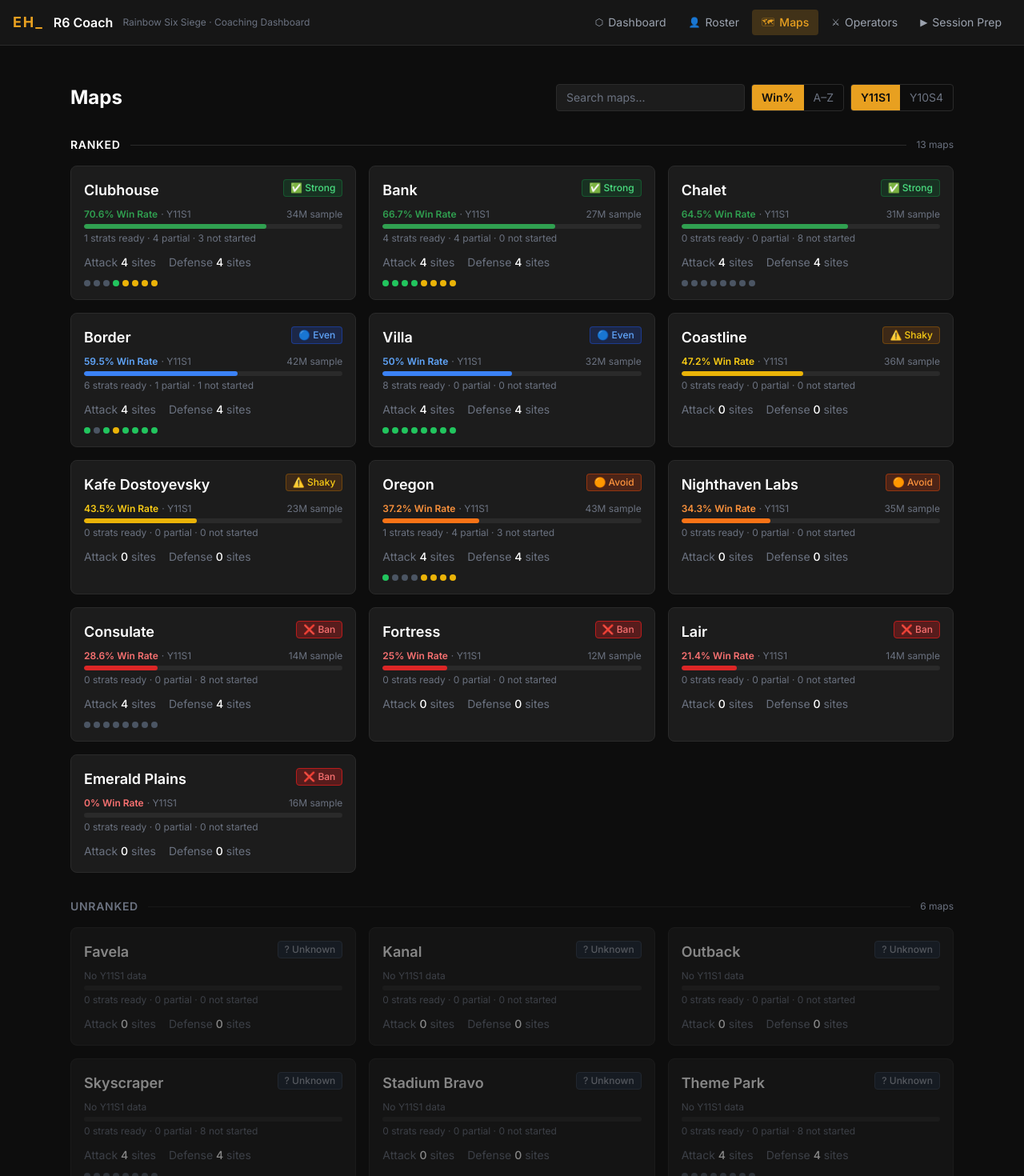
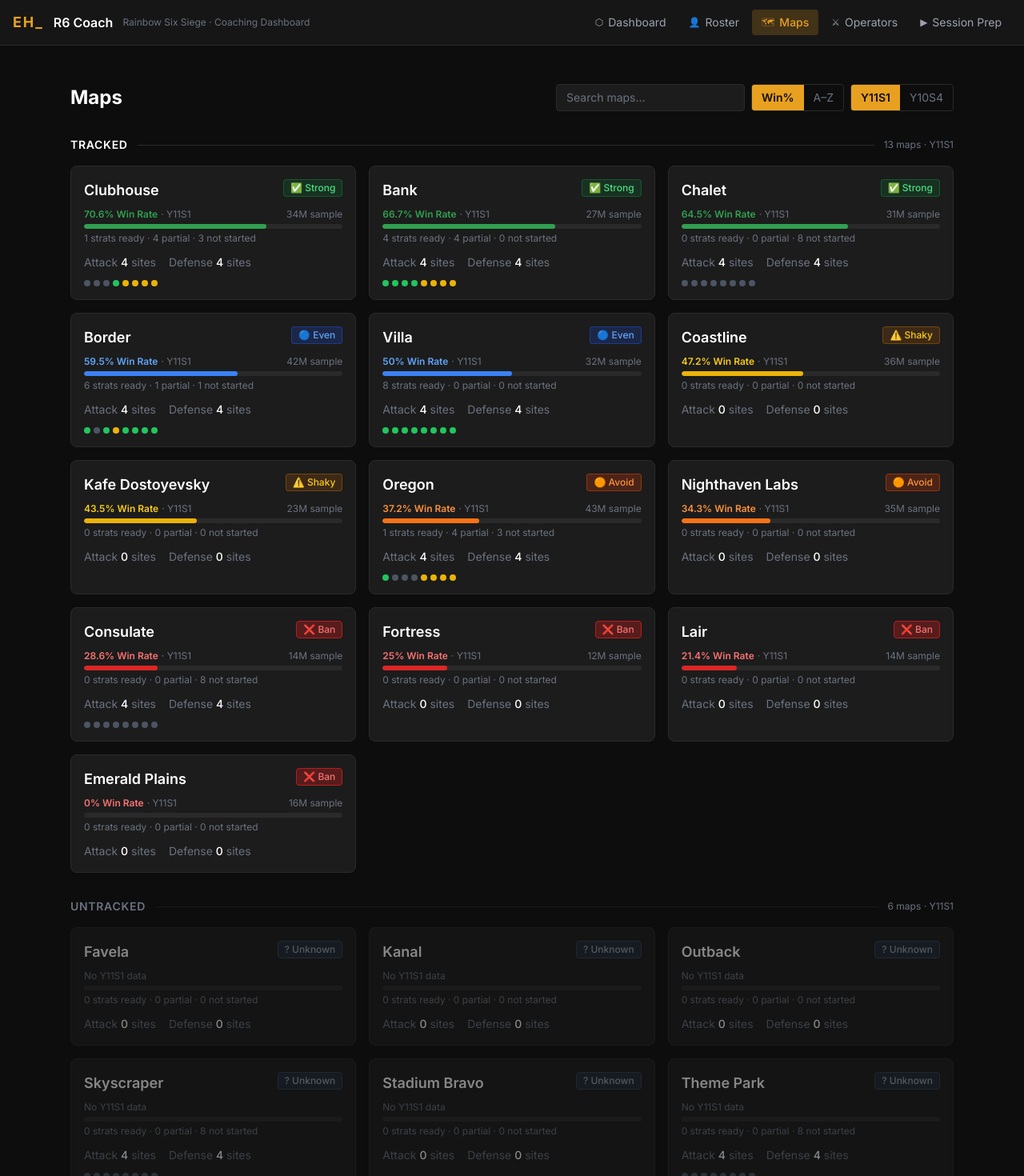
Before and after one commit to grantgreenfelder/r6-coach, a React (Vite) app: page /maps in a window 1280 px wide. Shown: the top 1470 px of the page at 80% size. Built offline with nearby package versions, Linux system fonts and the light colour scheme.

Commit message:
Tracked/Untracked section headers dynamic by selected season

```diff
--- a/src/pages/Maps.jsx
+++ b/src/pages/Maps.jsx
@@ -39,8 +39,8 @@
       return a.displayName.localeCompare(b.displayName)
     })
 
-  const ranked   = applyFilters(mapsData.filter(m => m.inRankedPool))
-  const unranked = applyFilters(mapsData.filter(m => !m.inRankedPool))
+  const tracked   = applyFilters(mapsData.filter(m => getWr(m) !== null))
+  const untracked = applyFilters(mapsData.filter(m => getWr(m) === null))
 
   return (
     <div className="p-6 max-w-6xl mx-auto space-y-8">
@@ -92,35 +92,35 @@
         </div>
       </div>
 
-      {/* Ranked */}
-      {ranked.length > 0 && (
+      {/* Tracked */}
+      {tracked.length > 0 && (
         <div>
           <div className="flex items-center gap-3 mb-4">
-            <h2 className="text-white font-semibold text-sm uppercase tracking-wider">Ranked</h2>
+            <h2 className="text-white font-semibold text-sm uppercase tracking-wider">Tracked</h2>
             <div className="flex-1 h-px bg-siege-border" />
-            <span className="text-siege-muted text-xs">{ranked.length} maps</span>
+            <span className="text-siege-muted text-xs">{tracked.length} maps · {season}</span>
           </div>
           <div className="grid grid-cols-1 sm:grid-cols-2 lg:grid-cols-3 gap-4">
-            {ranked.map(map => <MapCard key={map.name} map={map} season={season} getWr={getWr} getWrM={getWrM} getRating={getRating} />)}
+            {tracked.map(map => <MapCard key={map.name} map={map} season={season} getWr={getWr} getWrM={getWrM} getRating={getRating} />)}
           </div>
         </div>
       )}
 
-      {/* Unranked */}
-      {unranked.length > 0 && (
+      {/* Untracked */}
+      {untracked.length > 0 && (
         <div>
           <div className="flex items-center gap-3 mb-4">
-            <h2 className="text-siege-muted font-semibold text-sm uppercase tracking-wider">Unranked</h2>
+            <h2 className="text-siege-muted font-semibold text-sm uppercase tracking-wider">Untracked</h2>
             <div className="flex-1 h-px bg-siege-border/40" />
-            <span className="text-siege-muted text-xs">{unranked.length} maps</span>
+            <span className="text-siege-muted text-xs">{untracked.length} maps · {season}</span>
           </div>
           <div className="grid grid-cols-1 sm:grid-cols-2 lg:grid-cols-3 gap-4 opacity-50">
-            {unranked.map(map => <MapCard key={map.name} map={map} season={season} getWr={getWr} getWrM={getWrM} getRating={getRating} />)}
+            {untracked.map(map => <MapCard key={map.name} map={map} season={season} getWr={getWr} getWrM={getWrM} getRating={getRating} />)}
           </div>
         </div>
       )}
 
-      {ranked.length === 0 && unranked.length === 0 && (
+      {tracked.length === 0 && untracked.length === 0 && (
         <p className="text-siege-muted text-center py-12">No maps found.</p>
       )}
     </div>
```
